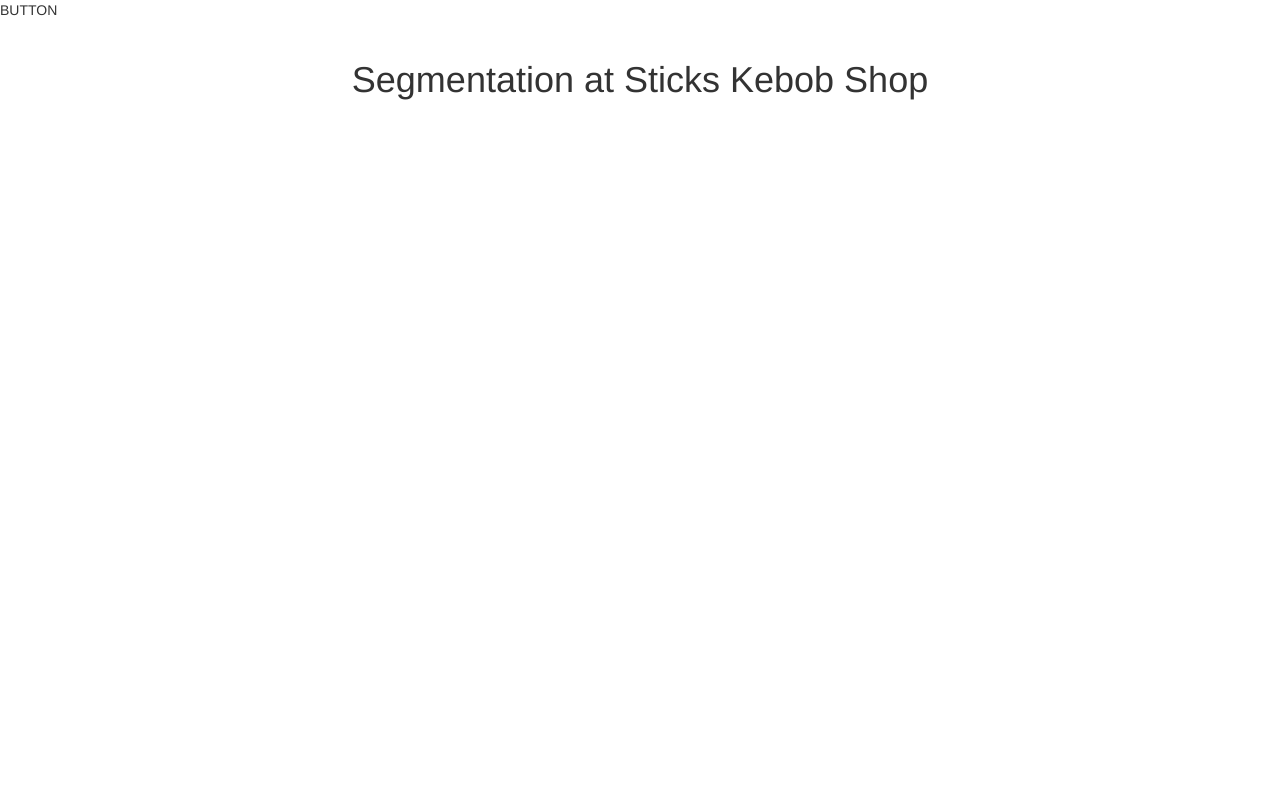
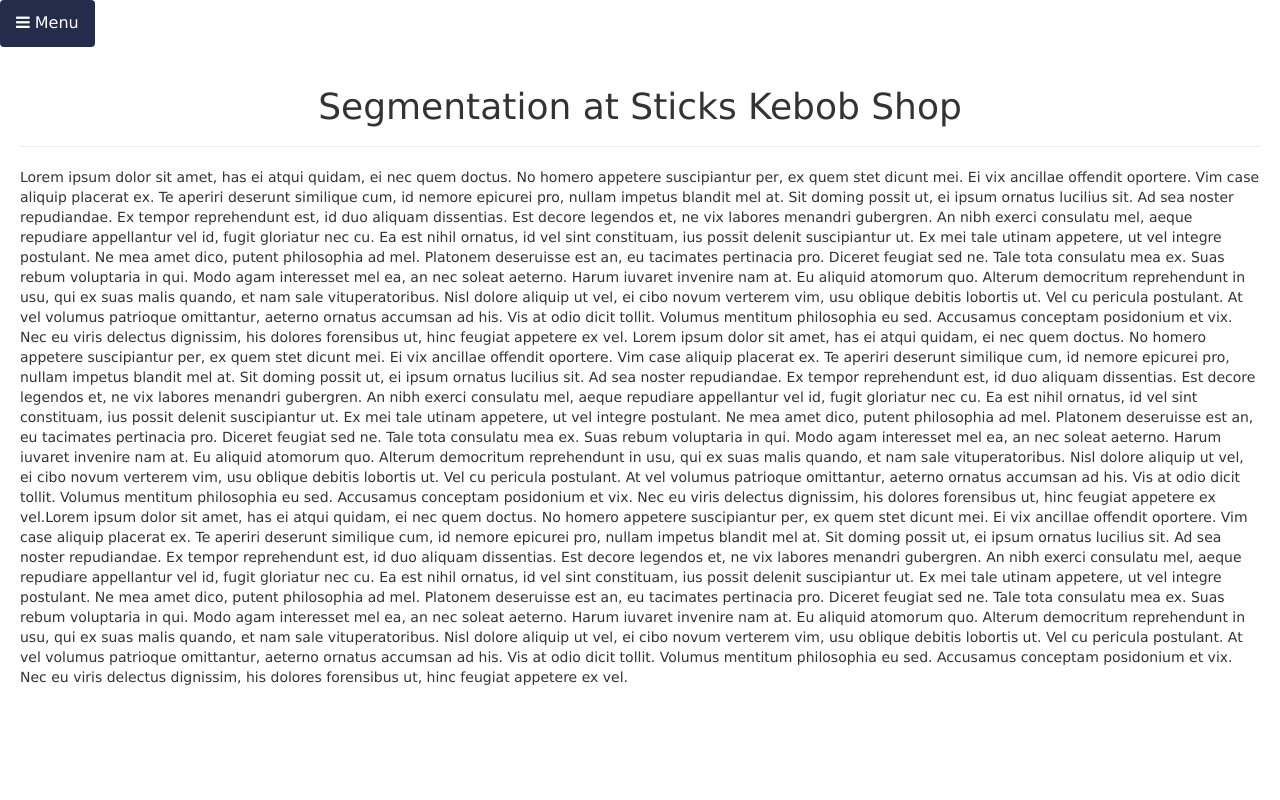
Before and after one commit to rachelzhang31/Sticks-Microsite, a plain HTML site: page index.html in a window 1280 px wide. Drawn offline with nearby package versions, Linux system fonts and the light colour scheme.

Commit message:
stylized sidebar, added lorem ipsum

```diff
--- a/index.html
+++ b/index.html
@@ -1,5 +1,8 @@
 <!-- Latest compiled and minified CSS -->
 <link rel="stylesheet" href="https://maxcdn.bootstrapcdn.com/bootstrap/3.4.0/css/bootstrap.min.css">
+<!-- Add icon library -->
+<link rel="stylesheet" href="https://cdnjs.cloudflare.com/ajax/libs/font-awesome/4.7.0/css/font-awesome.min.css">
+
 <link rel="stylesheet" type="text/css" href="style.css">
 <!-- jQuery library -->
 <script src="https://ajax.googleapis.com/ajax/libs/jquery/3.4.1/jquery.min.js"></script>
@@ -18,10 +21,10 @@
   <div id="mySidenav" class="sidenav">
     <a href="javascript:void(0)" class="closebtn" onclick="closeNav()">&times;</a>
     <a href="index.html">The Sticks Story</a>
-    <li><a href="#"><sup>Planning for Expansion</sup></a>
-      <li><a href="#"><sup>The Fast-Food Industry</sup></a>
-        <li><a href="#"><sup>Existing Marketing Initiatives</sup></a>
-          <li><a href="#"><sup>Implementing the Survey</sup></a>
+    <a href="#" style = "font-size: 16">&nbsp;&nbsp;&nbsp;&nbsp;Planning for Expansion</a>
+      <a href="#" style = "font-size: 16">&nbsp;&nbsp;&nbsp;&nbsp;The Fast-Food Industry</a>
+        <a href="#" style = "font-size: 16">&nbsp;&nbsp;&nbsp;&nbsp;Existing Marketing &nbsp;&nbsp;&nbsp;&nbsp;Initiatives</a>
+          <a href="#" style = "font-size: 16">&nbsp;&nbsp;&nbsp;&nbsp;Implementing the Survey</a>
     <a href="customersurveyresults.html">Customer Survey Results</a>
     <a href="noncustomersurveyresults.html">Noncustomer Survey Results</a>
     <a href="segmentationspreadsheet.html">Segmentation Spreadsheet</a>
@@ -29,7 +32,7 @@
   </div>
 
   <!-- Use any element to open the sidenav -->
-  <span onclick="openNav()">BUTTON</span>
+  <span onclick="openNav()"><button class="btn"><i class="fa fa-bars"></i> Menu</button></span>
 
   <!-- Add all page content inside this div if you want the side nav to push page content to the right (not used if you only want the sidenav to sit on top of the page -->
   <div id="main">
@@ -37,6 +40,34 @@
 
       <h1 style = "text-align: center;">Segmentation at Sticks Kebob Shop</h1>
     </header>
+    <hr>
+    <p>
+      Lorem ipsum dolor sit amet, has ei atqui quidam, ei nec quem doctus. No homero appetere suscipiantur per, ex quem stet dicunt mei. Ei vix ancillae offendit oportere. Vim case aliquip placerat ex. Te aperiri deserunt similique cum, id nemore epicurei pro, nullam impetus blandit mel at. Sit doming possit ut, ei ipsum ornatus lucilius sit. Ad sea noster repudiandae.
+
+Ex tempor reprehendunt est, id duo aliquam dissentias. Est decore legendos et, ne vix labores menandri gubergren. An nibh exerci consulatu mel, aeque repudiare appellantur vel id, fugit gloriatur nec cu. Ea est nihil ornatus, id vel sint constituam, ius possit delenit suscipiantur ut.
+
+Ex mei tale utinam appetere, ut vel integre postulant. Ne mea amet dico, putent philosophia ad mel. Platonem deseruisse est an, eu tacimates pertinacia pro. Diceret feugiat sed ne. Tale tota consulatu mea ex.
+
+Suas rebum voluptaria in qui. Modo agam interesset mel ea, an nec soleat aeterno. Harum iuvaret invenire nam at. Eu aliquid atomorum quo. Alterum democritum reprehendunt in usu, qui ex suas malis quando, et nam sale vituperatoribus. Nisl dolore aliquip ut vel, ei cibo novum verterem vim, usu oblique debitis lobortis ut.
+
+Vel cu pericula postulant. At vel volumus patrioque omittantur, aeterno ornatus accumsan ad his. Vis at odio dicit tollit. Volumus mentitum philosophia eu sed. Accusamus conceptam posidonium et vix. Nec eu viris delectus dignissim, his dolores forensibus ut, hinc feugiat appetere ex vel. Lorem ipsum dolor sit amet, has ei atqui quidam, ei nec quem doctus. No homero appetere suscipiantur per, ex quem stet dicunt mei. Ei vix ancillae offendit oportere. Vim case aliquip placerat ex. Te aperiri deserunt similique cum, id nemore epicurei pro, nullam impetus blandit mel at. Sit doming possit ut, ei ipsum ornatus lucilius sit. Ad sea noster repudiandae.
+
+Ex tempor reprehendunt est, id duo aliquam dissentias. Est decore legendos et, ne vix labores menandri gubergren. An nibh exerci consulatu mel, aeque repudiare appellantur vel id, fugit gloriatur nec cu. Ea est nihil ornatus, id vel sint constituam, ius possit delenit suscipiantur ut.
+
+Ex mei tale utinam appetere, ut vel integre postulant. Ne mea amet dico, putent philosophia ad mel. Platonem deseruisse est an, eu tacimates pertinacia pro. Diceret feugiat sed ne. Tale tota consulatu mea ex.
+
+Suas rebum voluptaria in qui. Modo agam interesset mel ea, an nec soleat aeterno. Harum iuvaret invenire nam at. Eu aliquid atomorum quo. Alterum democritum reprehendunt in usu, qui ex suas malis quando, et nam sale vituperatoribus. Nisl dolore aliquip ut vel, ei cibo novum verterem vim, usu oblique debitis lobortis ut.
+
+Vel cu pericula postulant. At vel volumus patrioque omittantur, aeterno ornatus accumsan ad his. Vis at odio dicit tollit. Volumus mentitum philosophia eu sed. Accusamus conceptam posidonium et vix. Nec eu viris delectus dignissim, his dolores forensibus ut, hinc feugiat appetere ex vel.Lorem ipsum dolor sit amet, has ei atqui quidam, ei nec quem doctus. No homero appetere suscipiantur per, ex quem stet dicunt mei. Ei vix ancillae offendit oportere. Vim case aliquip placerat ex. Te aperiri deserunt similique cum, id nemore epicurei pro, nullam impetus blandit mel at. Sit doming possit ut, ei ipsum ornatus lucilius sit. Ad sea noster repudiandae.
+
+Ex tempor reprehendunt est, id duo aliquam dissentias. Est decore legendos et, ne vix labores menandri gubergren. An nibh exerci consulatu mel, aeque repudiare appellantur vel id, fugit gloriatur nec cu. Ea est nihil ornatus, id vel sint constituam, ius possit delenit suscipiantur ut.
+
+Ex mei tale utinam appetere, ut vel integre postulant. Ne mea amet dico, putent philosophia ad mel. Platonem deseruisse est an, eu tacimates pertinacia pro. Diceret feugiat sed ne. Tale tota consulatu mea ex.
+
+Suas rebum voluptaria in qui. Modo agam interesset mel ea, an nec soleat aeterno. Harum iuvaret invenire nam at. Eu aliquid atomorum quo. Alterum democritum reprehendunt in usu, qui ex suas malis quando, et nam sale vituperatoribus. Nisl dolore aliquip ut vel, ei cibo novum verterem vim, usu oblique debitis lobortis ut.
+
+Vel cu pericula postulant. At vel volumus patrioque omittantur, aeterno ornatus accumsan ad his. Vis at odio dicit tollit. Volumus mentitum philosophia eu sed. Accusamus conceptam posidonium et vix. Nec eu viris delectus dignissim, his dolores forensibus ut, hinc feugiat appetere ex vel.
+    </p>
   </div>
 
 
--- a/style.css
+++ b/style.css
@@ -1,4 +1,8 @@
+body {
+  font-family: Lucida Sans Unicode;
+}
 /* The side navigation menu */
+
 .sidenav {
   height: 100%; /* 100% Full-height */
   width: 0; /* 0 width - change this with JavaScript */
@@ -6,7 +10,7 @@
   z-index: 1; /* Stay on top */
   top: 0; /* Stay at the top */
   left: 0;
-  background-color: #111; /* Black*/
+  background-color: #232D4B; /* Jefferson Blue*/
   overflow-x: hidden; /* Disable horizontal scroll */
   padding-top: 60px; /* Place content 60px from the top */
   transition: 0.5s; /* 0.5 second transition effect to slide in the sidenav */
@@ -24,7 +28,7 @@
 
 /* When you mouse over the navigation links, change their color */
 .sidenav a:hover {
-  color: #f1f1f1;
+  color: #FFFFFF;
 }
 
 /* Position and style the close button (top right corner) */
@@ -47,3 +51,18 @@
   .sidenav {padding-top: 15px;}
   .sidenav a {font-size: 18px;}
 }
+
+/* Style buttons */
+.btn {
+  background-color: #232D4B; /* Jefferson Blue*/
+  border: none; /* Remove borders */
+  color: white; /* White text */
+  padding: 12px 16px; /* Some padding */
+  font-size: 16px; /* Set a font size */
+  cursor: pointer; /* Mouse pointer on hover */
+}
+
+/* Darker background on mouse-over */
+.btn:hover {
+  background-color: RoyalBlue;
+}
```
